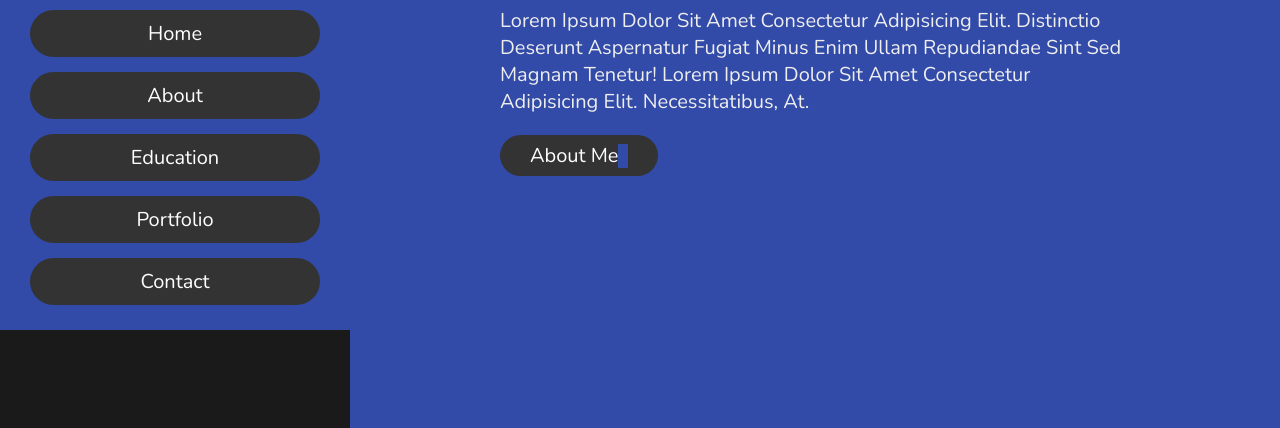
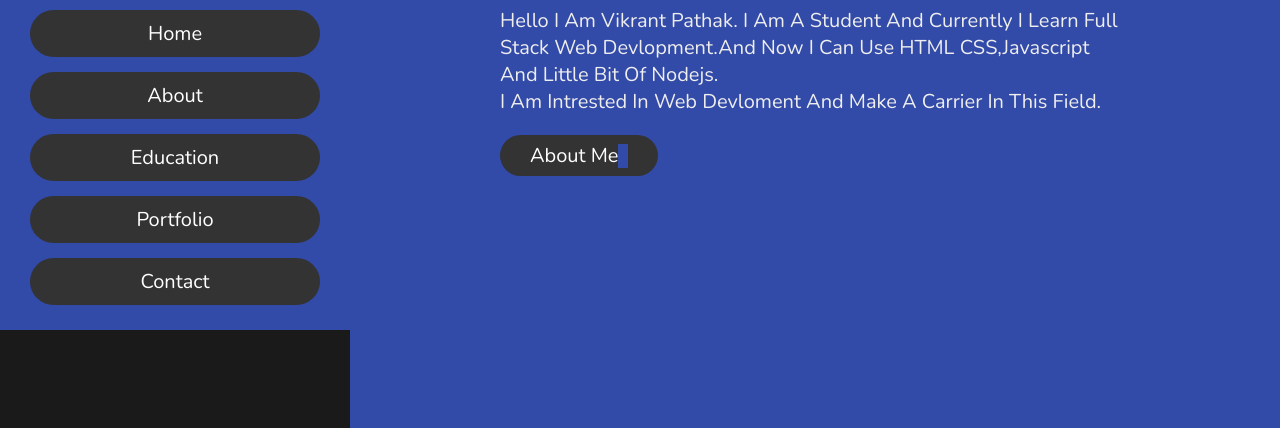
Before and after one commit to Nexpathak/Nexpathak.github.io, a plain HTML site: page index.html in a window 1280 px wide. Shown: the part 372-800 px from the top of the page. Drawn offline with nearby package versions, Linux system fonts and the light colour scheme; files whose address does not match are found by name.

Commit message:
Update index.html

```diff
--- a/index.html
+++ b/index.html
@@ -52,8 +52,7 @@
 
     <h3>HI THERE !</h3>
     <h1>I'M <span>vikrant pathak</span></h1>
-    <p>Lorem ipsum dolor sit amet consectetur adipisicing elit. Distinctio deserunt aspernatur fugiat minus enim ullam repudiandae sint sed magnam tenetur! Lorem ipsum dolor sit amet consectetur adipisicing elit. Necessitatibus, at.
-    </p>
+    <p>Hello i am vikrant pathak. i am a student and currently i learn full stack web devlopment.and now i can use HTML CSS,javascript and little bit of Nodejs.<br>i am intrested in web devloment and make a carrier in this field.</p>
     <a href="#about"><button class="btn">about me <i class="fas fa-user"></i></button></a>
 
 </section>
```
